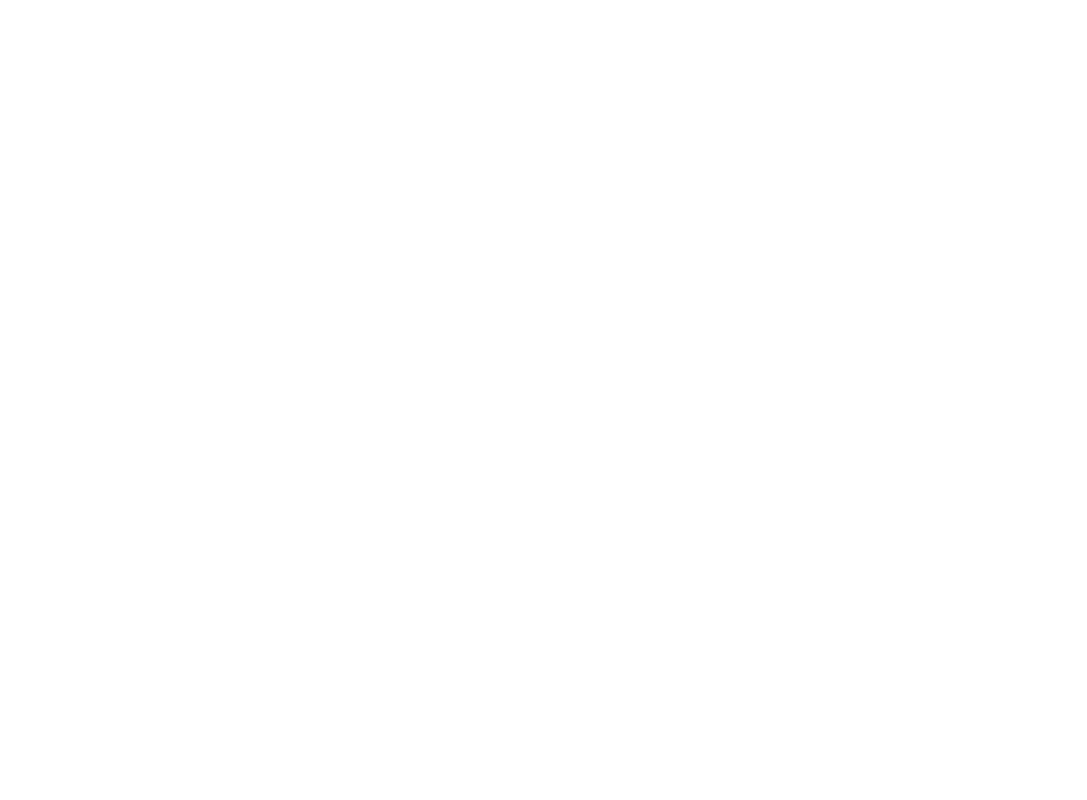
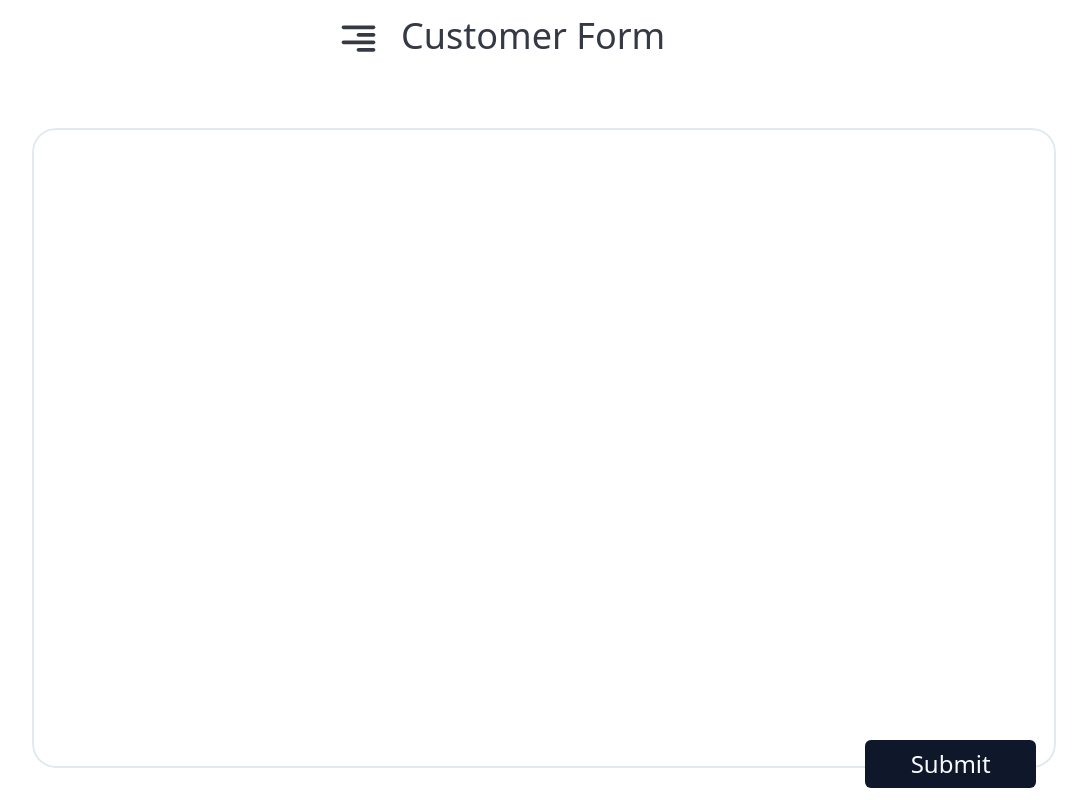
Before and after one commit to bethmij/Sentura_Technologies-Challenge_Task, a React (Vite) app: page /customer in a window 1280 px wide. Shown: the whole page, without its empty margins (176-1263 px from the left). Built offline with nearby package versions, Linux system fonts and the light colour scheme.

Commit message:
customer form structure created

```diff
--- a/package.json
+++ b/package.json
@@ -10,11 +10,14 @@
     "preview": "vite preview"
   },
   "dependencies": {
+    "@radix-ui/react-scroll-area": "^1.1.0",
+    "@radix-ui/react-slot": "^1.1.0",
     "class-variance-authority": "^0.7.0",
     "clsx": "^2.1.1",
     "lucide-react": "^0.435.0",
     "react": "^18.3.1",
     "react-dom": "^18.3.1",
+    "react-icons": "^5.3.0",
     "react-router-dom": "^6.26.1",
     "tailwind-merge": "^2.5.2",
     "tailwindcss-animate": "^1.0.7"
--- /dev/null
+++ b/src/components/ui/button.tsx
@@ -0,0 +1,56 @@
+import * as React from "react"
+import { Slot } from "@radix-ui/react-slot"
+import { cva, type VariantProps } from "class-variance-authority"
+
+import { cn } from "../../lib/utils"
+
+const buttonVariants = cva(
+  "inline-flex items-center justify-center whitespace-nowrap rounded-md text-sm font-medium ring-offset-background transition-colors focus-visible:outline-none focus-visible:ring-2 focus-visible:ring-ring focus-visible:ring-offset-2 disabled:pointer-events-none disabled:opacity-50",
+  {
+    variants: {
+      variant: {
+        default: "bg-primary text-primary-foreground hover:bg-primary/90",
+        destructive:
+          "bg-destructive text-destructive-foreground hover:bg-destructive/90",
+        outline:
+          "border border-input bg-background hover:bg-accent hover:text-accent-foreground",
+        secondary:
+          "bg-secondary text-secondary-foreground hover:bg-secondary/80",
+        ghost: "hover:bg-accent hover:text-accent-foreground",
+        link: "text-primary underline-offset-4 hover:underline",
+      },
+      size: {
+        default: "h-10 px-4 py-2",
+        sm: "h-9 rounded-md px-3",
+        lg: "h-11 rounded-md px-8",
+        icon: "h-10 w-10",
+      },
+    },
+    defaultVariants: {
+      variant: "default",
+      size: "default",
+    },
+  }
+)
+
+export interface ButtonProps
+  extends React.ButtonHTMLAttributes<HTMLButtonElement>,
+    VariantProps<typeof buttonVariants> {
+  asChild?: boolean
+}
+
+const Button = React.forwardRef<HTMLButtonElement, ButtonProps>(
+  ({ className, variant, size, asChild = false, ...props }, ref) => {
+    const Comp = asChild ? Slot : "button"
+    return (
+      <Comp
+        className={cn(buttonVariants({ variant, size, className }))}
+        ref={ref}
+        {...props}
+      />
+    )
+  }
+)
+Button.displayName = "Button"
+
+export { Button, buttonVariants }
--- /dev/null
+++ b/src/components/ui/scroll-area.tsx
@@ -0,0 +1,46 @@
+import * as React from "react"
+import * as ScrollAreaPrimitive from "@radix-ui/react-scroll-area"
+
+import { cn } from "../../lib/utils.ts"
+
+const ScrollArea = React.forwardRef<
+  React.ElementRef<typeof ScrollAreaPrimitive.Root>,
+  React.ComponentPropsWithoutRef<typeof ScrollAreaPrimitive.Root>
+>(({ className, children, ...props }, ref) => (
+  <ScrollAreaPrimitive.Root
+    ref={ref}
+    className={cn("relative overflow-hidden", className)}
+    {...props}
+  >
+    <ScrollAreaPrimitive.Viewport className="h-full w-full rounded-[inherit]">
+      {children}
+    </ScrollAreaPrimitive.Viewport>
+    <ScrollBar />
+    <ScrollAreaPrimitive.Corner />
+  </ScrollAreaPrimitive.Root>
+))
+ScrollArea.displayName = ScrollAreaPrimitive.Root.displayName
+
+const ScrollBar = React.forwardRef<
+  React.ElementRef<typeof ScrollAreaPrimitive.ScrollAreaScrollbar>,
+  React.ComponentPropsWithoutRef<typeof ScrollAreaPrimitive.ScrollAreaScrollbar>
+>(({ className, orientation = "vertical", ...props }, ref) => (
+  <ScrollAreaPrimitive.ScrollAreaScrollbar
+    ref={ref}
+    orientation={orientation}
+    className={cn(
+      "flex touch-none select-none transition-colors",
+      orientation === "vertical" &&
+        "h-full w-2.5 border-l border-l-transparent p-[1px]",
+      orientation === "horizontal" &&
+        "h-2.5 flex-col border-t border-t-transparent p-[1px]",
+      className
+    )}
+    {...props}
+  >
+    <ScrollAreaPrimitive.ScrollAreaThumb className="relative flex-1 rounded-full bg-border" />
+  </ScrollAreaPrimitive.ScrollAreaScrollbar>
+))
+ScrollBar.displayName = ScrollAreaPrimitive.ScrollAreaScrollbar.displayName
+
+export { ScrollArea, ScrollBar }
--- a/src/pages/form/customerForm.tsx
+++ b/src/pages/form/customerForm.tsx
@@ -1,5 +1,29 @@
+import {CgFormatRight} from "react-icons/cg";
+import {Button} from "../../components/ui/button";
+import { ScrollArea } from "../../components/ui/scroll-area";
+
 export const CustomerForm = () => {
     return (
-        <></>
+        <>
+            <div className="absolute top-0 left-1/2 flex gap-x-5 -ms-32 mt-4 opacity-80">
+                <CgFormatRight size="45"/>
+                <h1 className="text-4xl ">Customer Form</h1>
+            </div>
+
+            <form className="w-4/5 h-4/5 ms-52 mt-32 flex-col rounded-full absolute "
+                  onSubmit={()=>console.log("hi")}>
+                <ScrollArea className="h-full w-full rounded-3xl z-0 ">
+                    <div className=" form w-full h-full absolute border-2 -z-50 rounded-3xl opacity-100 "></div>
+                    <div className="w-11/12 h-3 ms-12 border-t-2 bg-background  -z-50 bermuda absolute "></div>
+
+
+
+
+                </ScrollArea>
+
+                <Button type="submit"
+                        className=" w-2/12 h-12 absolute text-2xl text-opacity-40 -bottom-10 right-0 m-5 mt-10">Submit</Button>
+            </form>
+        </>
     );
 };
```
Also changed, not shown: 1 other file (tests, documents, lock files or other folders).
